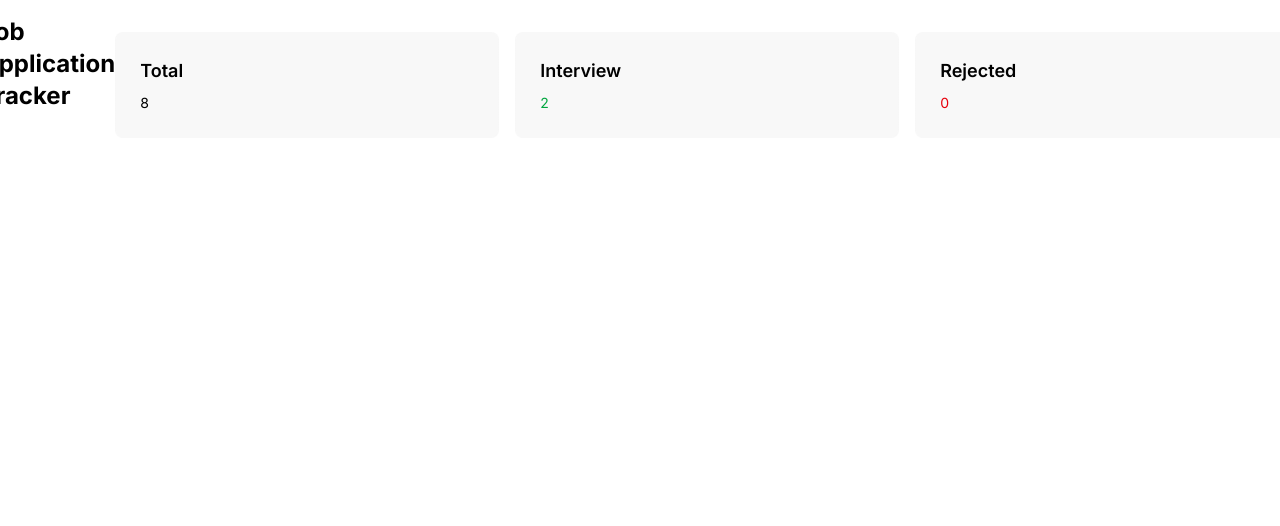
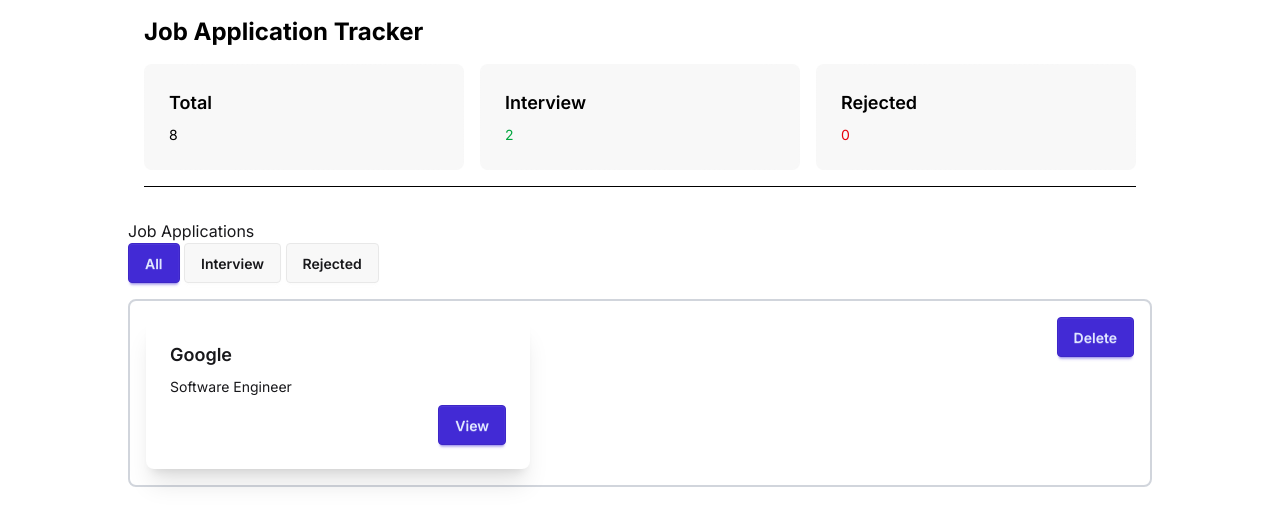
Before and after one commit to zahidhasantonmoy/PH-13-A04, a plain HTML site: page index.html in a window 1280 px wide. Drawn offline with nearby package versions, Linux system fonts and the light colour scheme.

Commit message:
halka chnage

```diff
--- a/index.html
+++ b/index.html
@@ -17,8 +17,8 @@
     }
 </style>
 </head>
-<body>
-<header class=" text-black p-4 mx-auto flex justify-center">
+<body class="bg-color[F8FAFC]">
+<header class=" w-[80%] text-black p-4 mx-auto">
     <h1 class="text-2xl font-bold">Job Application Tracker</h1>
     <div class="header-card flex gap-4 mt-4 ">
 
@@ -41,7 +41,32 @@
   </div>
 </div>
     </div>
+<hr class="my-4">
 </header>
+
+<main class="w-[80%] mx-auto">
+  <h1>Job Applications</h1>
+  <button id="all-btn" class="btn btn-primary">All</button>
+  <button id="interview-btn" class="btn ">Interview</button>
+  <button id="rejected-btn" class="btn ">Rejected</button>
+  <section id="card">
+    <div class=" flex justify-between mt-4 border-2 border-gray-300 p-4 rounded-lg">
+      <div class="card w-96 bg-base-100 shadow-xl">
+        <div class="card-body">
+          <h2 class="card-title">Google</h2>
+          <p>Software Engineer</p>
+          <div class="card-actions justify-end">
+            <button class="btn btn-primary">View</button>
+          </div>
+        </div>
+      </div>
+      <div>
+      <button class="btn btn-primary">Delete</button>
+    </div>
+    </div>
+
+  </section>
+</main>
 
 </body>
 </html>
```
